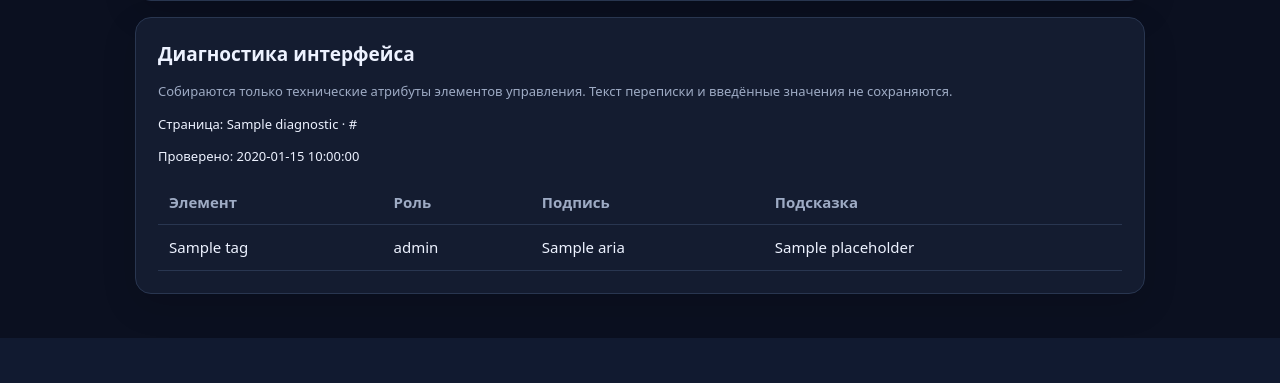
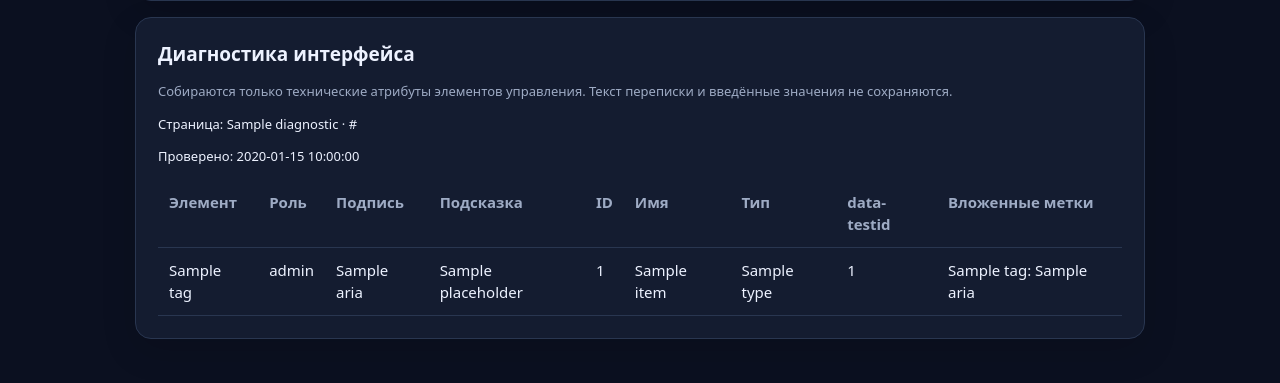
Before and after one commit to aptekashow/email-bridge-bot, a Flask app: template templates/max_web.html in a window 1280 px wide. Shown: the part 1339-1722 px from the top of the page. Before the commit the page ends 1677 px from the top, so only its background shows below. Run offline with Flask 3, Linux system fonts and the light colour scheme; the template is opened without the code that fills it: most values are stand-ins (such as "Sample title", 1, 10 or a date in 2020); some libraries are stand-ins or nearby versions.

Commit message:
Show extended MAX control diagnostics

```diff
--- a/templates/max_web.html
+++ b/templates/max_web.html
@@ -64,7 +64,7 @@
     {% if diagnostics.controls %}
     <div class="table-wrap">
         <table>
-            <thead><tr><th>Элемент</th><th>Роль</th><th>Подпись</th><th>Подсказка</th></tr></thead>
+            <thead><tr><th>Элемент</th><th>Роль</th><th>Подпись</th><th>Подсказка</th><th>ID</th><th>Имя</th><th>Тип</th><th>data-testid</th><th>Вложенные метки</th></tr></thead>
             <tbody>
             {% for item in diagnostics.controls %}
                 <tr>
@@ -72,6 +72,11 @@
                     <td>{{ item.role }}</td>
                     <td>{{ item.aria or item.title }}</td>
                     <td>{{ item.placeholder }}</td>
+                    <td>{{ item.id }}</td>
+                    <td>{{ item.name }}</td>
+                    <td>{{ item.type }}</td>
+                    <td>{{ item.testid }}</td>
+                    <td>{% for child in item.child_hints %}{{ child.tag }}{% if child.aria %}: {{ child.aria }}{% elif child.title %}: {{ child.title }}{% elif child.testid %}: {{ child.testid }}{% endif %}{% if not loop.last %}; {% endif %}{% endfor %}</td>
                 </tr>
             {% endfor %}
             </tbody>
```
